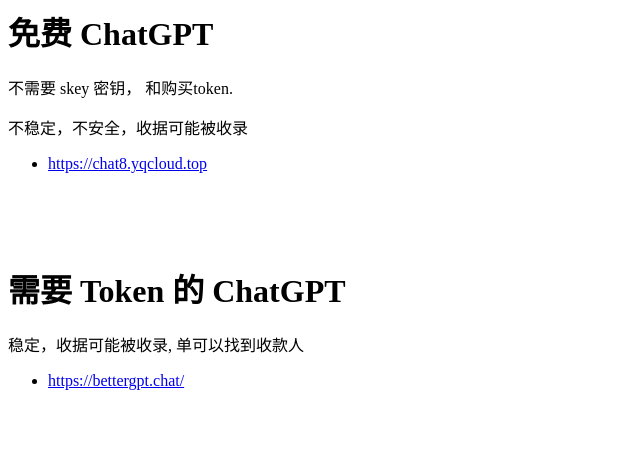
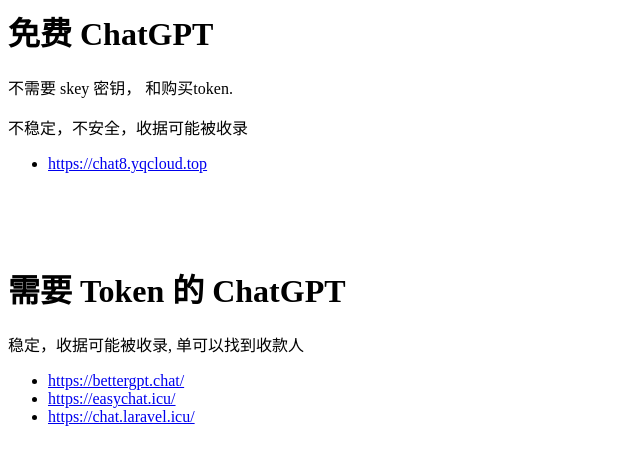
Before and after one commit to chatgw/chat-gateway, a plain HTML site: page docs/index.html in a window 1280 px wide. Shown: the whole page, without its empty margins (0-640 px from the left). Drawn offline with Linux system fonts and the light colour scheme.

Commit message:
feat: add chatgpt link

```diff
--- a/docs/index.html
+++ b/docs/index.html
@@ -13,6 +13,8 @@
         <p>稳定，收据可能被收录, 单可以找到收款人</p>
         <ul>
             <li><a href="https://bettergpt.chat/">https://bettergpt.chat/</a></li>
+            <li><a href="https://easychat.icu/">https://easychat.icu/</a></li>
+            <li><a href="https://chat.laravel.icu/">https://chat.laravel.icu/</a></li>
         </ul>
 
     </body>
```
